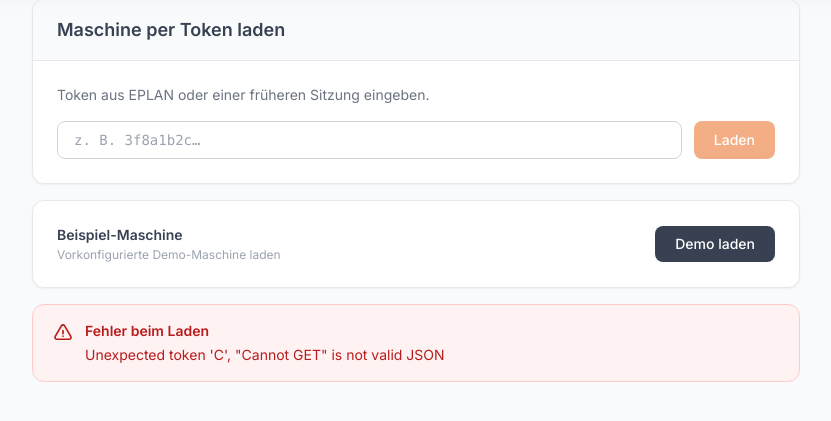
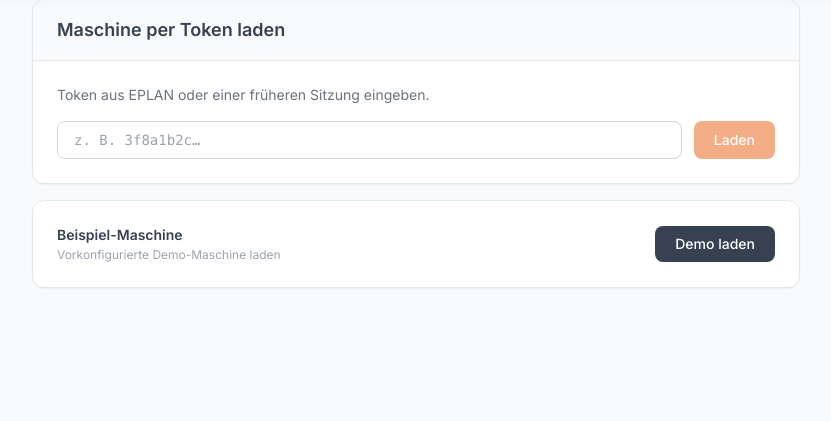
Before and after one commit to SaschaRoelofs/lapp_hack, a FastAPI app: page /machine in a window 1280 px wide. Shown: the part 106-527 px from the top of the page, without its empty margins (224-1055 px from the left). Run offline with FastAPI, Linux system fonts and the light colour scheme; some libraries are stand-ins or nearby versions.

Commit message:
fix: remove error display section from machine.html

```diff
--- a/templates/machine.html
+++ b/templates/machine.html
@@ -330,14 +330,6 @@
           </div>
         </div>
 
-        <!-- Error -->
-        <div x-show="error" class="bg-red-50 border border-red-200 text-red-700 rounded-xl px-5 py-4 text-sm flex items-start gap-3">
-          <svg class="w-5 h-5 flex-shrink-0 mt-0.5" fill="none" stroke="currentColor" stroke-width="2" viewBox="0 0 24 24"><path stroke-linecap="round" stroke-linejoin="round" d="M12 9v3.75m-9.303 3.376c-.866 1.5.217 3.374 1.948 3.374h14.71c1.73 0 2.813-1.874 1.948-3.374L13.949 3.378c-.866-1.5-3.032-1.5-3.898 0L2.697 16.126zM12 15.75h.007v.008H12v-.008z"/></svg>
-          <div>
-            <p class="font-semibold mb-1">Fehler beim Laden</p>
-            <p x-text="error"></p>
-          </div>
-        </div>
 
       </section>
     </template>
```
